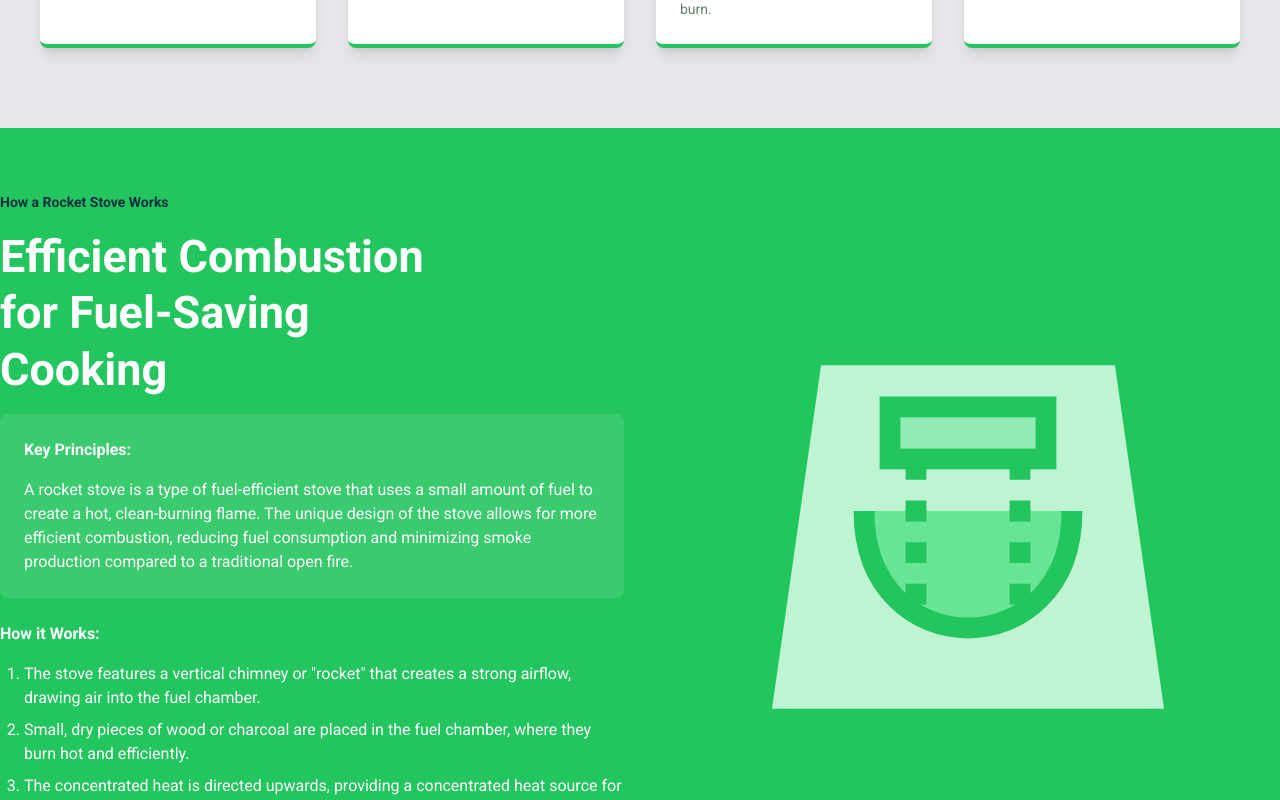
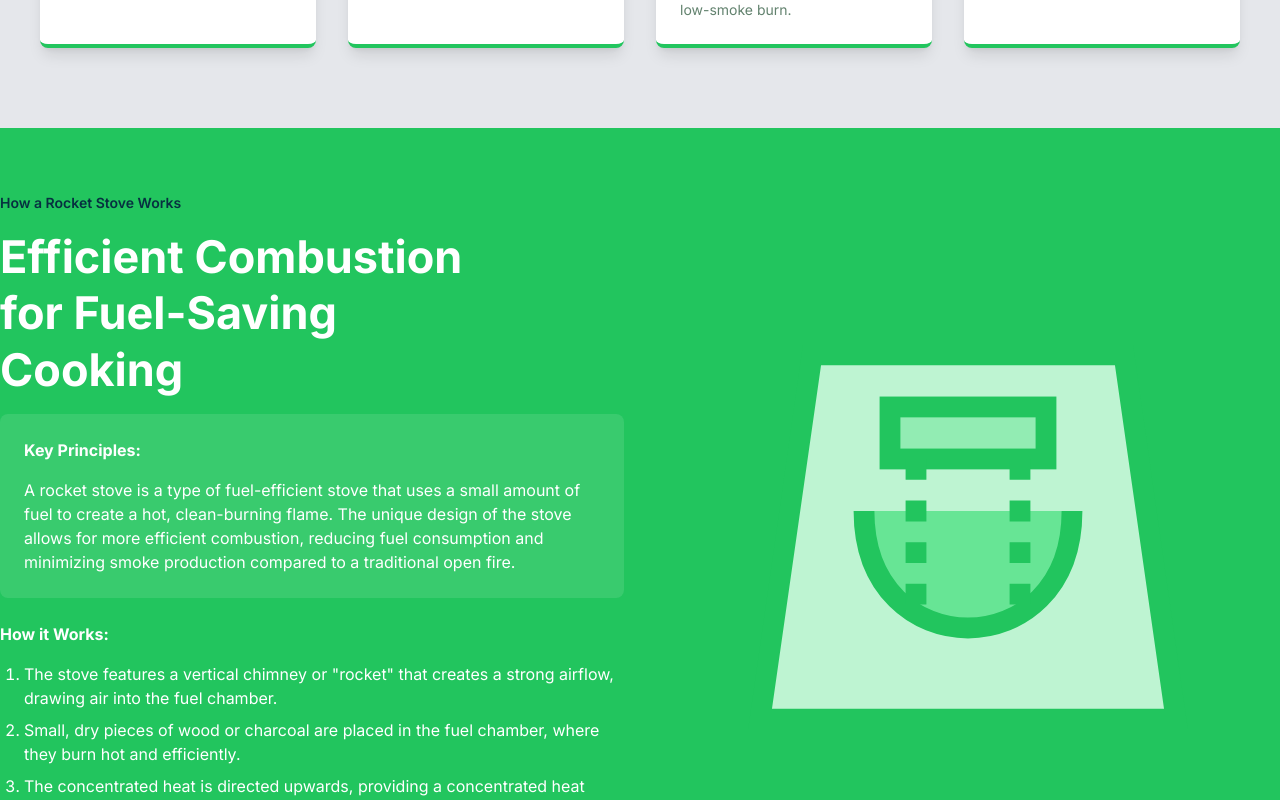
Before and after one commit to dinhe878/solarcookingkenya, a Next.js app: page /SolarCookers/FuelSavingStove in a window 1280 px wide. Shown: the part 1040-1840 px from the top of the page. Built offline with nearby package versions, Linux system fonts and the light colour scheme.

Commit message:
Solar cooking build version 1

```diff
--- a/src/app/(public)/Contact/page.tsx
+++ b/src/app/(public)/Contact/page.tsx
@@ -122,7 +122,7 @@ const ContactUsPage = () => {
             </h1>
             <p className="text-body-medium text-background max-w-2xl">
               Get in touch with our team for any inquiries, feedback, or
-              collaboration opportunities. We're here to assist you.
+              collaboration opportunities. We&apos;re here to assist you.
             </p>
           </div>
         </div>
--- a/src/app/(public)/SolarCookers/FirelessCooker/page.tsx
+++ b/src/app/(public)/SolarCookers/FirelessCooker/page.tsx
@@ -1,5 +1,4 @@
 import React from "react";
-import { Play } from "lucide-react";
 import Image from "next/image";
 
 const FirelessCookerPage = () => {
--- a/src/app/(public)/SolarCookers/FuelSavingStove/page.tsx
+++ b/src/app/(public)/SolarCookers/FuelSavingStove/page.tsx
@@ -1,5 +1,4 @@
 import React from "react";
-import { Play } from "lucide-react";
 import Image from "next/image";
 
 const RocketStovePage = () => {
@@ -119,8 +118,9 @@ const RocketStovePage = () => {
               <h3 className="font-bold text-xl mb-4">How it Works:</h3>
               <ol className="list-decimal pl-6 space-y-2">
                 <li>
-                  The stove features a vertical chimney or "rocket" that creates
-                  a strong airflow, drawing air into the fuel chamber.
+                  The stove features a vertical chimney or &quot;rocket&quot;
+                  that creates a strong airflow, drawing air into the fuel
+                  chamber.
                 </li>
                 <li>
                   Small, dry pieces of wood or charcoal are placed in the fuel
--- a/src/app/(public)/SolarCookers/SolarCooker/page.tsx
+++ b/src/app/(public)/SolarCookers/SolarCooker/page.tsx
@@ -1,5 +1,4 @@
 import React from "react";
-import { Play } from "lucide-react";
 import Image from "next/image";
 
 const SolarCookerPage = () => {
@@ -49,7 +48,7 @@ const SolarCookerPage = () => {
             <p className="text-body-medium text-background max-w-2xl">
               We are helping to lead the charge in sustainable cooking solutions
               that can help you build on your past successes and prepare for the
-              future. Our solutions are recognized as one of the world's leading
+              future. Our solutions are recognized as one of the world&apos;s leading
               eco-friendly alternatives.
             </p>
           </div>
--- a/src/app/layout.tsx
+++ b/src/app/layout.tsx
@@ -1,17 +1,27 @@
 import type { Metadata } from "next";
-import { JetBrains_Mono, Roboto } from "next/font/google";
+import { Inter, Space_Grotesk } from "next/font/google";
 import "./globals.css";
 import Header from "@/components/Header/Header";
 import Footer from "@/components/Footer/Footer";
 
-const roboto = Roboto({
+// const roboto = Roboto({
+//   subsets: ["latin"],
+//   weight: ["100", "300", "400", "500", "700", "900"],
+// });
+
+// const jetBrainsMono = JetBrains_Mono({
+//   subsets: ["latin"],
+//   variable: "--font-jetbrainsMono", display: 'swap'
+// });
+
+const inter = Inter({
   subsets: ["latin"],
-  weight: ["100", "300", "400", "500", "700", "900"],
+  variable: "--font-inter",
 });
 
-const jetBrainsMono = JetBrains_Mono({
+const spaceGrotesk = Space_Grotesk({
   subsets: ["latin"],
-  variable: "--font-jetbrainsMono",
+  variable: "--font-space-grotesk",
 });
 
 export const metadata: Metadata = {
@@ -30,7 +40,7 @@ export default function RootLayout({
         <link rel="icon" href="/favicon.ico" sizes="any" />
       </head>
       <body
-        className={`${roboto.className} ${jetBrainsMono.variable} antialiased`}>
+        className={`${inter.className} ${spaceGrotesk.variable} antialiased`}>
         <Header />
         {children}
         <Footer />
--- a/src/components/FactsSection/FactsSection.tsx
+++ b/src/components/FactsSection/FactsSection.tsx
@@ -1,5 +1,4 @@
 "use client";
-import { button } from "framer-motion/client";
 import { ArrowRightIcon } from "lucide-react";
 import React, { useState } from "react";
 import { FaShoppingBasket } from "react-icons/fa";
--- a/src/components/HeroSlider/HeroSlider.tsx
+++ b/src/components/HeroSlider/HeroSlider.tsx
@@ -1,6 +1,5 @@
 import React from "react";
 import Image from "next/image";
-import { motion } from "framer-motion";
 
 export default function HeroSlider({
   slide,
--- a/src/components/Solutions/Card.tsx
+++ b/src/components/Solutions/Card.tsx
@@ -11,7 +11,7 @@ export default function Card({
   index: number;
 }) {
   return (
-    <div className="flex-1 flex flex-col items-center justify-between px-10 py-16 bg-card rounded-lg rounded-b-none relative mt-24 border-b-4 hover:border-b-8 border-secondary hover:border-accent">
+    <div key={index} className="flex-1 flex flex-col items-center justify-between px-10 py-16 bg-card rounded-lg rounded-b-none relative mt-24 border-b-4 hover:border-b-8 border-secondary hover:border-accent">
       <div className="absolute -top-24 left-0 z-10 p-4 rounded-lg">
         <Image
           src={product.image}
--- a/src/components/Vendors/Vendors.tsx
+++ b/src/components/Vendors/Vendors.tsx
@@ -1,15 +1,30 @@
 "use client";
 import React, { useEffect, useRef } from "react";
 import { geoMercator, geoPath } from "d3-geo";
-import { zoom as d3Zoom } from "d3-zoom";
+import { zoom as d3Zoom, ZoomBehavior } from "d3-zoom";
 import * as d3 from "d3";
+
+interface Location {
+  name: string;
+  description?: string;
+  lat: number;
+  lng: number;
+}
+
+interface KenyaMapProps {
+  geoJsonData: {
+    type: string;
+    features: any[];
+  };
+  locations: Record<string, Location>;
+}
 
 const LocationInfoCard = ({
   location,
   x,
   y,
 }: {
-  location: any;
+  location: Location;
   x: number;
   y: number;
 }) => (
@@ -28,14 +43,8 @@ const LocationInfoCard = ({
   </foreignObject>
 );
 
-const KenyaMap = ({
-  geoJsonData,
-  locations,
-}: {
-  geoJsonData: any;
-  locations: any;
-}) => {
-  const mapRef = useRef();
+const KenyaMap: React.FC<KenyaMapProps> = ({ geoJsonData, locations }) => {
+  const mapRef = useRef<SVGSVGElement | null>(null);
   const locationArray = Object.values(locations);
   const width = 800;
   const height = 600;
@@ -47,28 +56,23 @@ const KenyaMap = ({
   const pathGenerator = geoPath().projection(projection);
 
   useEffect(() => {
-    const svg = d3.select(mapRef.current);
-    const zoomBehavior = d3Zoom()
-      .scaleExtent([1, 8])
-      .on("zoom", (event) => {
-        svg.select("g").attr("transform", event.transform);
-      });
+    if (mapRef.current) {
+      const svg = d3.select<SVGSVGElement, unknown>(mapRef.current);
+      const zoomBehavior: ZoomBehavior<SVGSVGElement, unknown> = d3Zoom<
+        SVGSVGElement,
+        unknown
+      >()
+        .scaleExtent([1, 8])
+        .on("zoom", (event) => {
+          svg.select("g").attr("transform", event.transform);
+        });
 
-    svg.call(zoomBehavior);
+      svg.call(zoomBehavior as any);
+    }
   }, []);
 
   return (
     <div className="py-20 min-h-screen items-center justify-center flex-col flex space-y-6 relative">
-      {/* Background image with overlay
-      <div
-        className="absolute inset-0 bg-cover bg-center z-0"
-        style={{
-          backgroundImage: 'url("/energy.jpg")',
-        }}>
-        {/* 90% opacity overlay */}
-      {/* <div className="absolute inset-0 bg-slate-900 opacity-90"></div>
-      </div> */}
-
       <div className="flex container mx-auto relative z-10">
         <div className="w-full h-full">
           <svg
@@ -87,10 +91,10 @@ const KenyaMap = ({
               />
 
               {geoJsonData &&
-                geoJsonData.features.map((feature: any, i: number) => (
+                geoJsonData.features.map((feature, i) => (
                   <path
                     key={i}
-                    d={pathGenerator(feature)}
+                    d={pathGenerator(feature) || ""}
                     fill="hsl(20 14.3% 4.1%)"
                     stroke="#2a3f4c"
                     strokeWidth="1"
@@ -98,18 +102,18 @@ const KenyaMap = ({
                 ))}
 
               {locationArray.map((location, i) => {
-                const [x, y] = projection([location.lng, location.lat]);
+                const [x, y] = projection([location.lng, location.lat]) || [
+                  0, 0,
+                ];
 
                 return (
                   <g key={i} className="group">
-                    {/* Outer pulsing circle */}
                     <circle
                       cx={x}
                       cy={y}
                       r="12"
                       className="fill-green-400 opacity-20 animate-pulse group-hover:fill-amber-400"
                     />
-                    {/* Ring effect */}
                     <circle
                       cx={x}
                       cy={y}
@@ -117,14 +121,12 @@ const KenyaMap = ({
                       className="fill-transparent stroke-amber-300 opacity-0 group-hover:opacity-75 transition-all duration-300"
                       strokeWidth="2"
                     />
-                    {/* Main marker circle with hover effect */}
                     <circle
                       cx={x}
                       cy={y}
                       r="5"
                       className="fill-green-400 transition-all duration-300 group-hover:fill-amber-400 group-hover:r-6"
                     />
-                    {/* Info card with pointer-events-none to prevent interference with zoom */}
                     <g className="opacity-0 group-hover:opacity-100 transition-opacity duration-300">
                       <LocationInfoCard location={location} x={x} y={y} />
                     </g>
--- a/src/components/ui/infinite-moving-cards.tsx
+++ b/src/components/ui/infinite-moving-cards.tsx
@@ -83,7 +83,7 @@ export const InfiniteMovingCards = ({
           start && "animate-scroll ",
           pauseOnHover && "hover:[animation-play-state:paused]"
         )}>
-        {items.map((item, idx) => (
+        {items.map((item) => (
           <li
             className="w-[350px] max-w-full relative rounded-2xl border border-b-0 flex-shrink-0 border-slate-700 px-8 py-6 md:w-[450px]"
             style={{
@@ -103,7 +103,7 @@ export const InfiniteMovingCards = ({
                   <span className=" text-sm leading-[1.6] text-gray-400 font-normal">
                     {item.name}
                   </span>
-                  <span className=" text-sm leading-[1.6] text-gray-400 font-normal">
+                  <span className="text-sm leading-[1.6] text-gray-400 font-normal">
                     {item.title}
                   </span>
                 </span>
```
Also changed, not shown: .eslintrc.json, src/app/(public)/Home/page.tsx (deleted).
